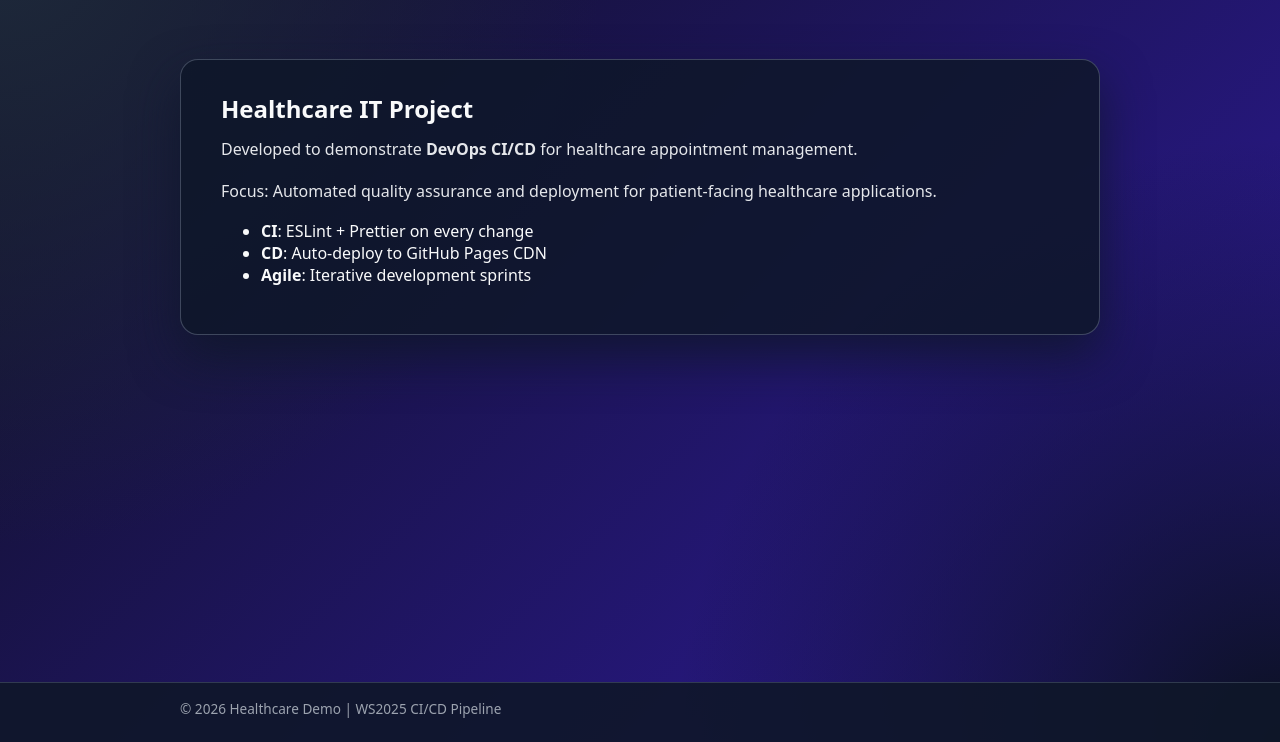
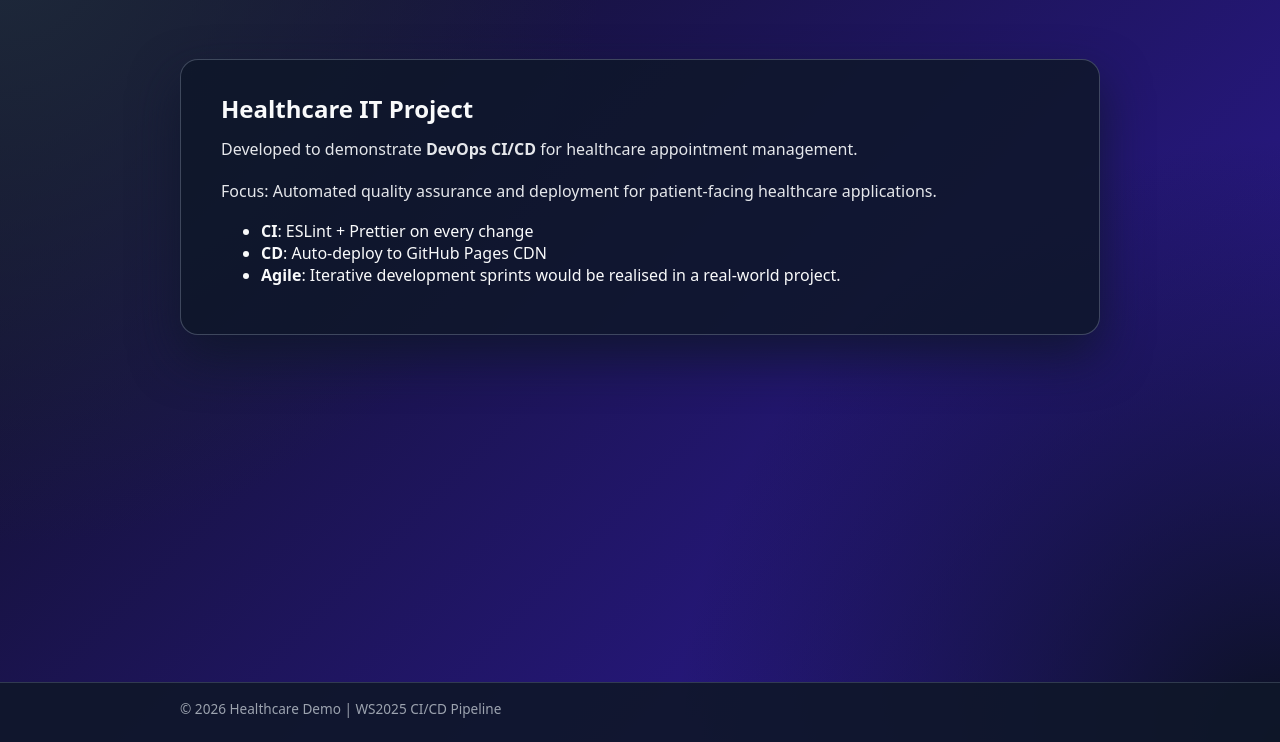
Before and after one commit to xginevra/WS2025_CI-CD_Pipeline_Project, a website: page about.html in a window 1280 px wide. Shown: the part 58-800 px from the top of the page. Drawn offline with Linux system fonts and the light colour scheme.

Commit message:
minor fixes in about.html

```diff
--- a/about.html
+++ b/about.html
@@ -35,7 +35,10 @@
             <ul>
               <li><strong>CI</strong>: ESLint + Prettier on every change</li>
               <li><strong>CD</strong>: Auto-deploy to GitHub Pages CDN</li>
-              <li><strong>Agile</strong>: Iterative development sprints</li>
+              <li>
+                <strong>Agile</strong>: Iterative development sprints would be realised in
+                a real-world project.
+              </li>
             </ul>
           </div>
         </section>
```
